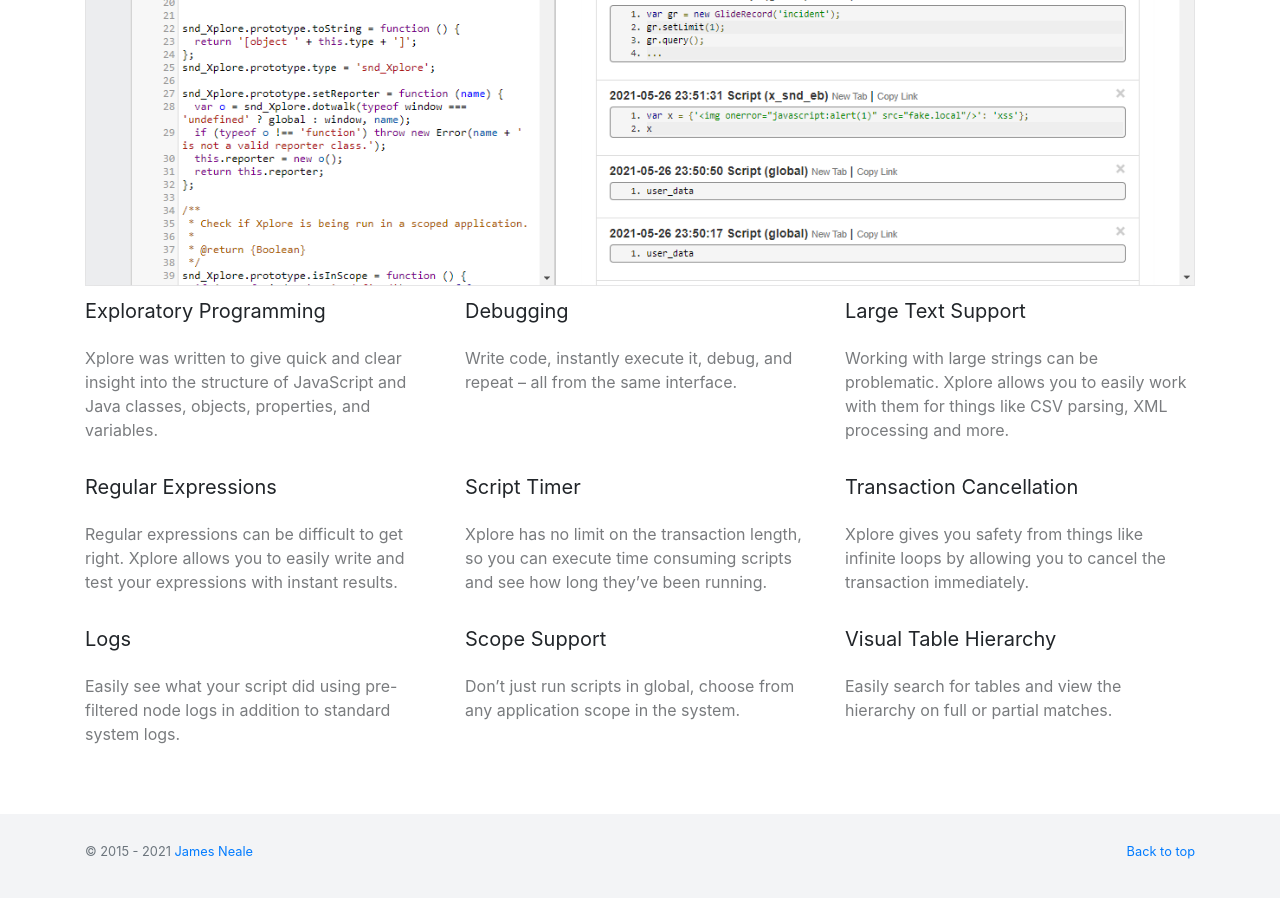
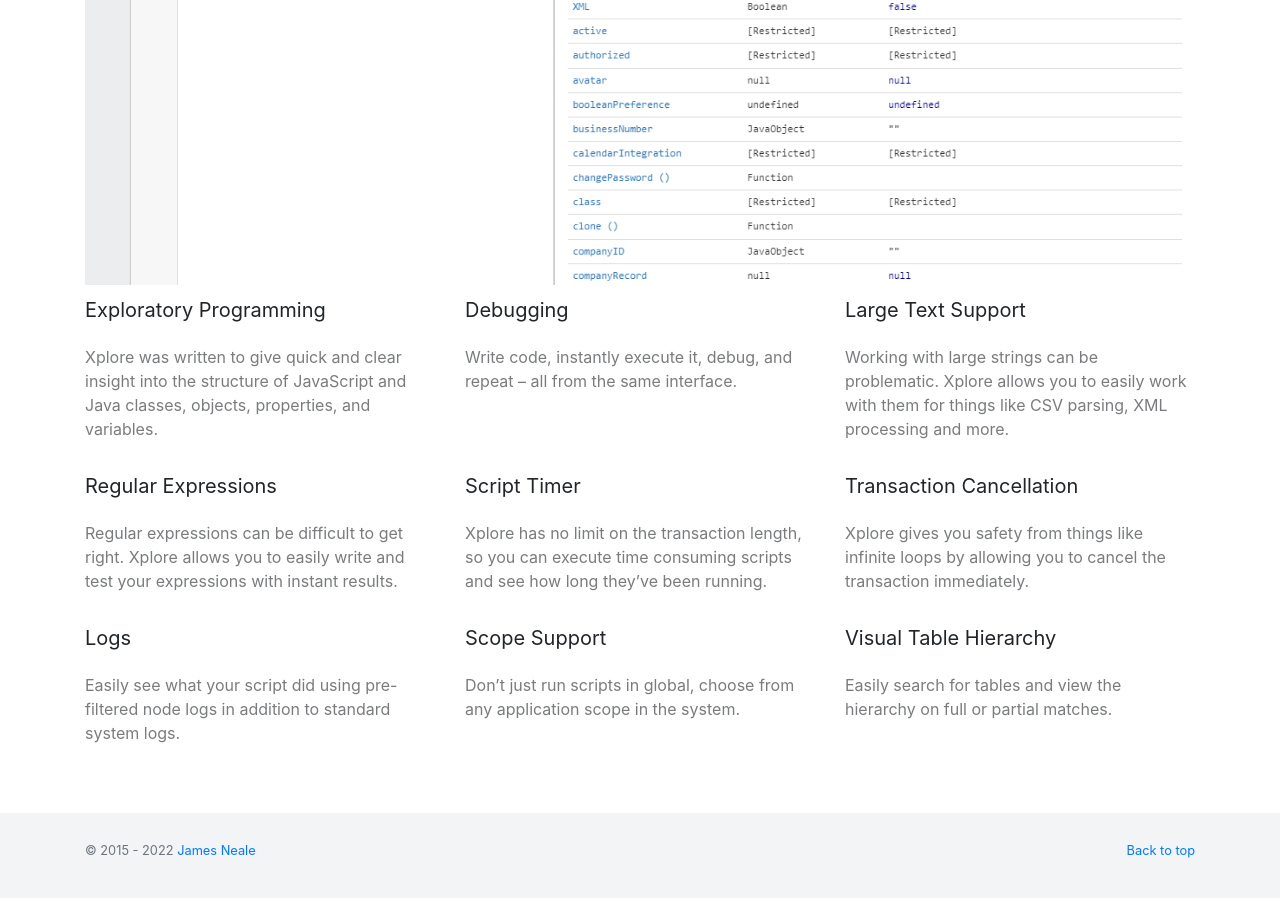
Before and after one commit to jneale/Xplore, a Jekyll site: the page built from index.md, in a window 1280 px wide and 900 px high, scrolled down 868 px. Built offline with Jekyll 4.4.1, drawn with Linux system fonts in a browser that asks for light colours; nearby versions of some CDN libraries; our own code applies the rules of GitHub Pages for plain Markdown files.

Commit message:
Version 4.11 update
Update screenshot

```diff
--- a/_layouts/default.html
+++ b/_layouts/default.html
@@ -52,7 +52,7 @@
           <a href="#">Back to top</a>
         </p>
         <div class="row">
-          <p>© 2015 - 2021
+          <p>© 2015 - 2022
             <a href="https://twitter.com/James_Neale" target="_blank" rel="noopener noreferrer">James Neale</a></p>
         </div>
       </div>
```
Also changed, not shown: assets/xplore-screenshot.png.
